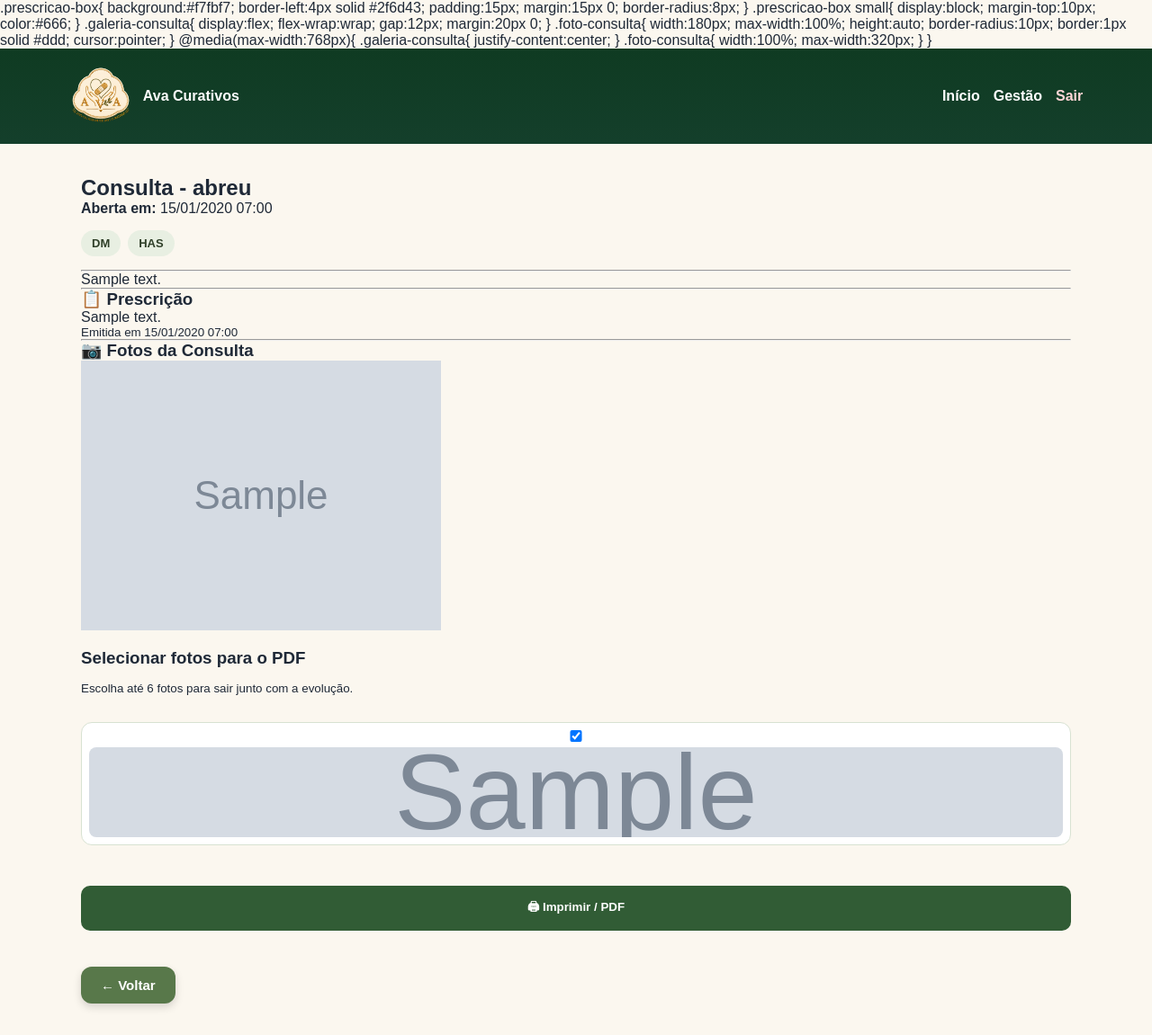
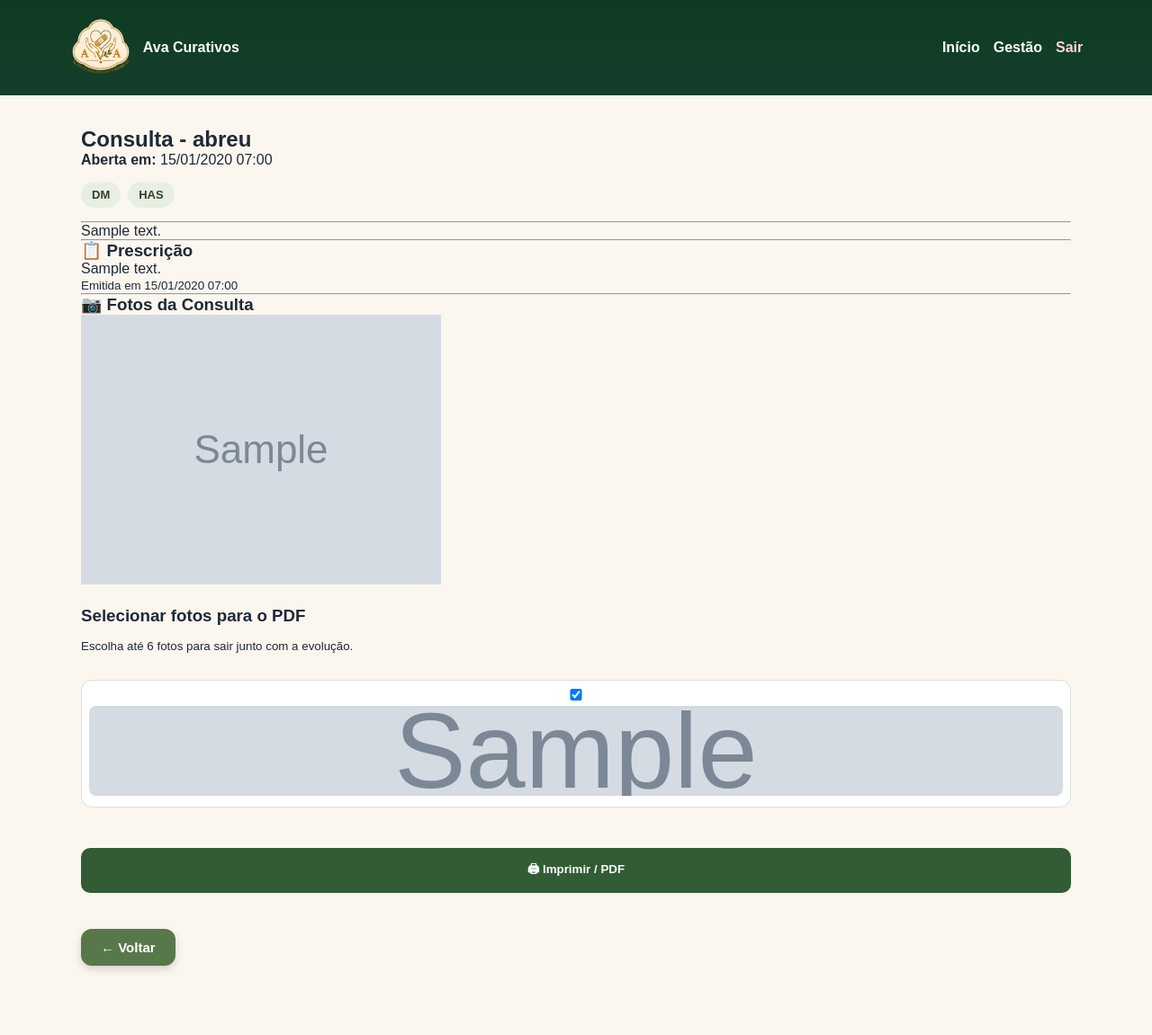
Before and after one commit to Lvieira82/AvaCurative, a Django app: page /consulta/1/ in a window 1280 px wide. Shown: the whole page at 90% size. After the commit the page ends 1080 px from the top, so only its background shows below. Run offline with Django 5.2, Linux system fonts and the light colour scheme; a user stored in the database is signed in; data comes from the database, SQL or seed files in the repository; tables that the repository leaves empty hold one stand-in row (values such as "Sample post"); grey boxes marked "Sample" are stand-in pictures.

Commit message:
Update detalhe_consulta.html

```diff
--- a/templates/consultas/detalhe_consulta.html
+++ b/templates/consultas/detalhe_consulta.html
@@ -1,72 +1,3 @@
-.prescricao-box{
-
-    background:#f7fbf7;
-
-    border-left:4px solid #2f6d43;
-
-    padding:15px;
-
-    margin:15px 0;
-
-    border-radius:8px;
-
-}
-
-.prescricao-box small{
-
-    display:block;
-
-    margin-top:10px;
-
-    color:#666;
-
-}
-
-.galeria-consulta{
-
-    display:flex;
-
-    flex-wrap:wrap;
-
-    gap:12px;
-
-    margin:20px 0;
-
-}
-
-.foto-consulta{
-
-    width:180px;
-
-    max-width:100%;
-
-    height:auto;
-
-    border-radius:10px;
-
-    border:1px solid #ddd;
-
-    cursor:pointer;
-
-}
-
-@media(max-width:768px){
-
-    .galeria-consulta{
-
-        justify-content:center;
-
-    }
-
-    .foto-consulta{
-
-        width:100%;
-
-        max-width:320px;
-
-    }
-
-}
 
 {% extends 'base.html' %}
 
```
